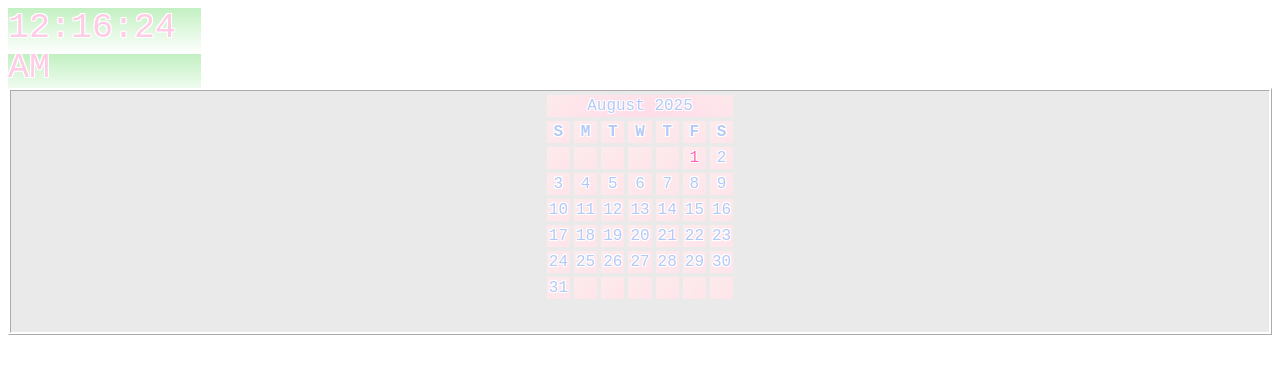
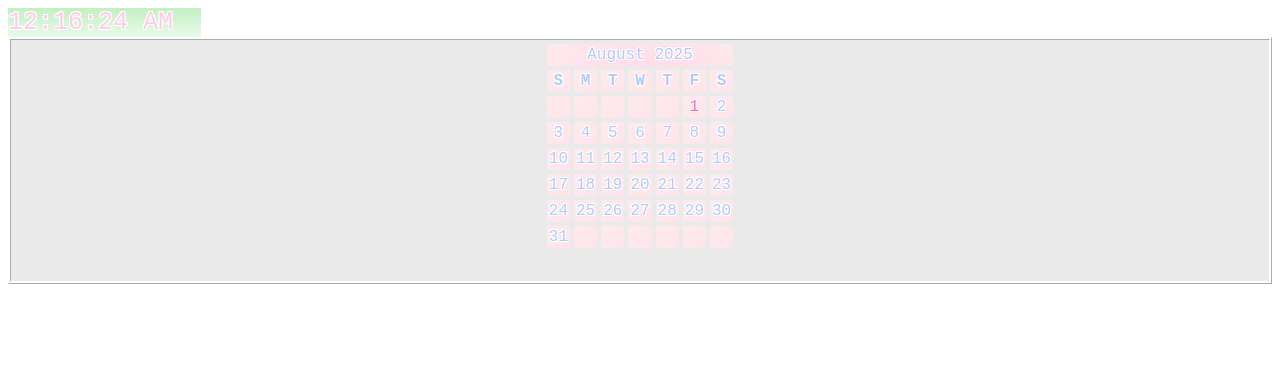
Before and after one commit to minqirl/calendario, a plain HTML site: page calendario/index.html in a window 1280 px wide. Drawn offline with Linux system fonts and the light colour scheme.

Commit message:
Update index.html

```diff
--- a/calendario/index.html
+++ b/calendario/index.html
@@ -22,7 +22,7 @@
 
     <div id="calendar-container">
 <div id="MyClockDisplay" class="clock lace-border" onload="showTime()"
-style="font-family: 'minecraft', monospace !important;font-size: 35px;
+style="font-family: 'minecraft', monospace !important;font-size: 25px;
 background-image:url('https://minqirl.github.io/calendario/green.png');width:193px;margin-left:0px;
    color:#FFCCE5;
        text-shadow:
```
